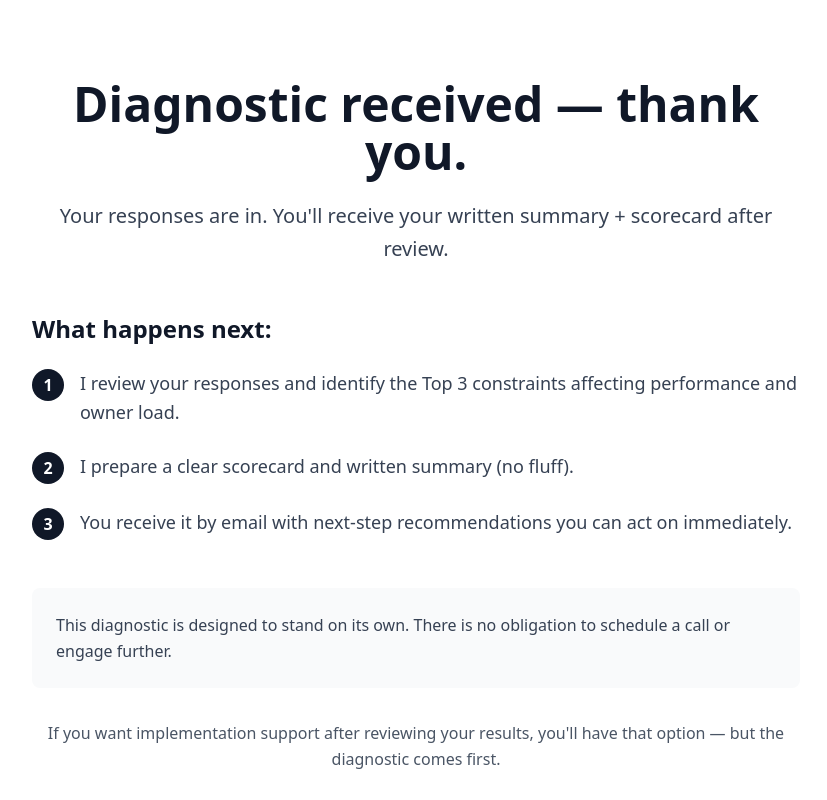
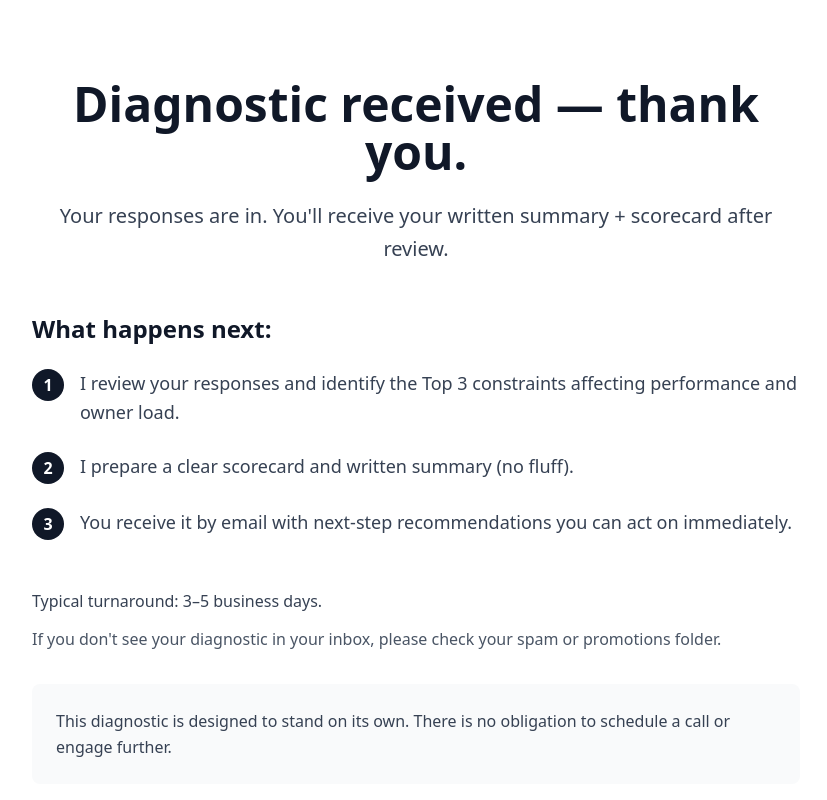
Before and after one commit to mshelton325/My-Website, a React (Vite) app: page /diagnostic/confirmation in a window 1280 px wide. Shown: the top 800 px of the page, without its empty margins (224-1051 px from the left). Built offline with nearby package versions, Linux system fonts and the light colour scheme.

Commit message:
Add delivery timeframe and email check note to diagnostic confirmation page

```diff
--- a/src/pages/DiagnosticConfirmation.jsx
+++ b/src/pages/DiagnosticConfirmation.jsx
@@ -62,6 +62,16 @@ export default function DiagnosticConfirmation() {
             </ol>
           </div>
 
+          {/* DELIVERY TIMEFRAME */}
+          <div className="mb-8">
+            <p className="text-base text-gray-700 leading-relaxed mb-3">
+              Typical turnaround: 3–5 business days.
+            </p>
+            <p className="text-base text-gray-600 leading-relaxed">
+              If you don't see your diagnostic in your inbox, please check your spam or promotions folder.
+            </p>
+          </div>
+
           {/* BOUNDARY STATEMENT */}
           <div className="p-6 bg-gray-50 rounded-lg mb-8">
             <p className="text-base text-gray-700 leading-relaxed font-medium">
```
